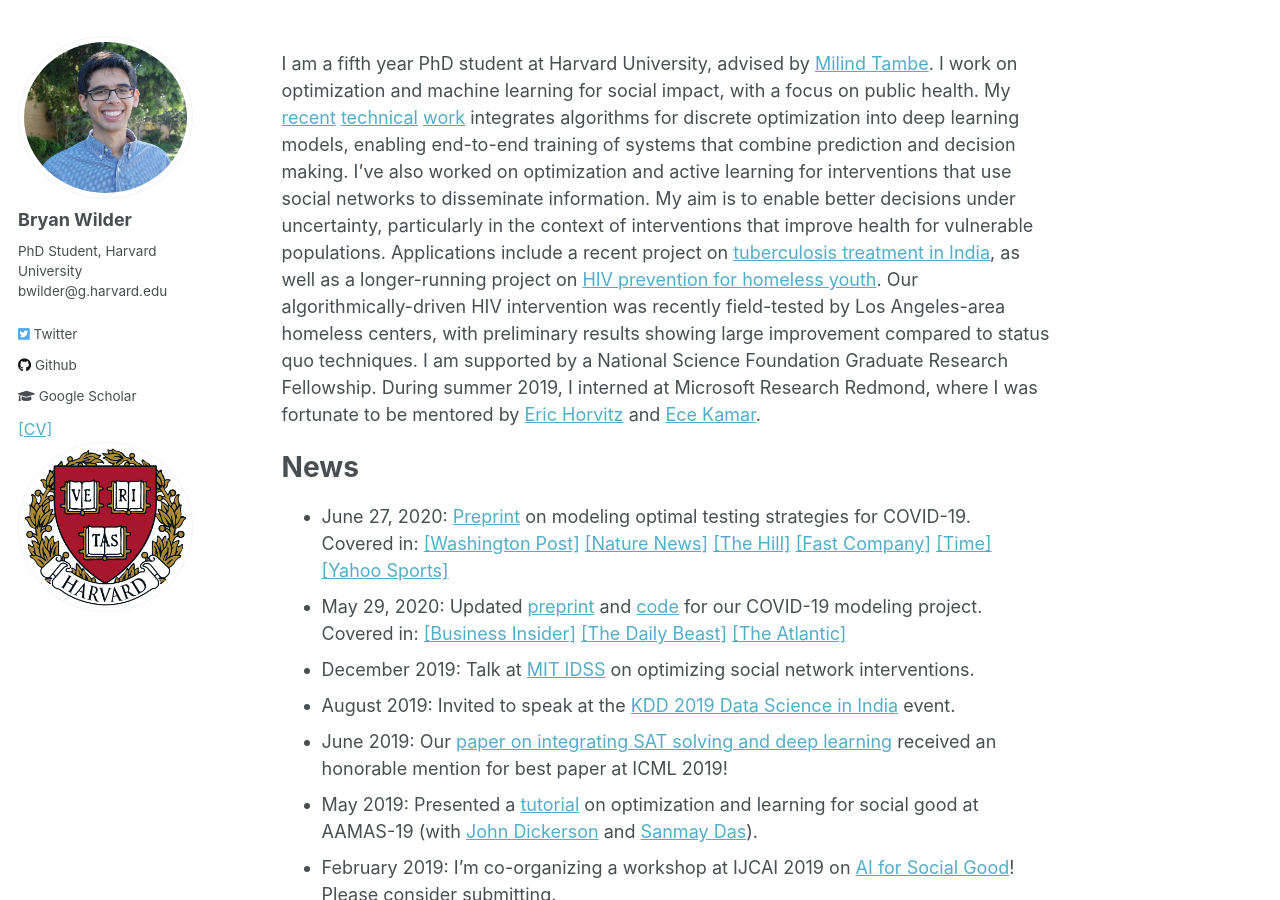
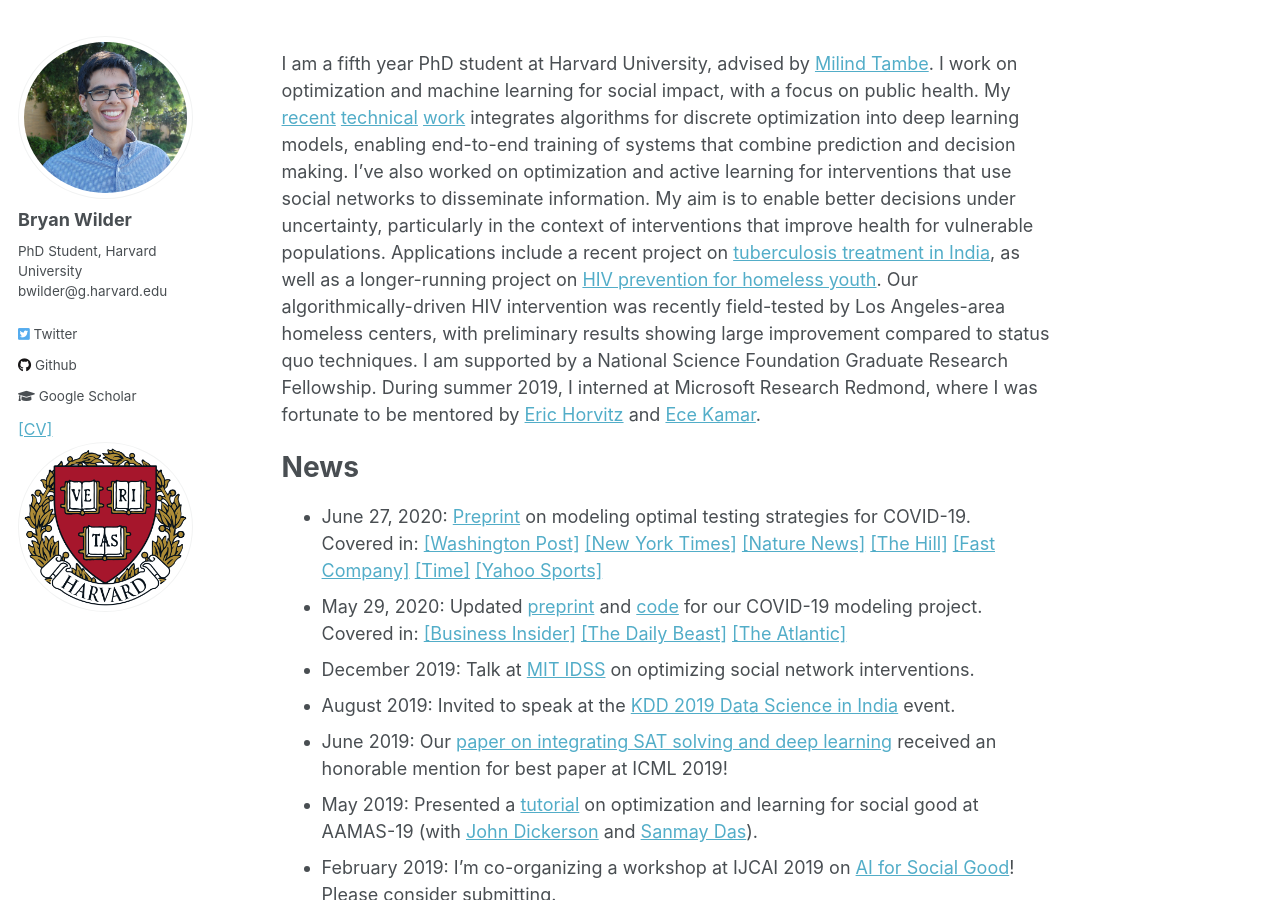
Before and after one commit to bryanwilder/bryanwilder.github.io, a Jekyll site: the page built from _pages/about.md, in a window 1280 px wide and 900 px high. Built offline with Jekyll 4.4.1, drawn with Linux system fonts in a browser that asks for light colours.

Commit message:
Update about.md

```diff
--- a/_pages/about.md
+++ b/_pages/about.md
@@ -11,7 +11,7 @@
 
 # News
 *   June 27, 2020: [Preprint](https://www.medrxiv.org/content/10.1101/2020.06.22.20136309v2) on modeling optimal testing strategies for COVID-19.
-Covered in: [[Washington Post]](https://www.washingtonpost.com/health/long-delays-in-getting-test-results-hobble-coronavirus-response/2020/07/12/d32f7fa8-c1fe-11ea-b4f6-cb39cd8940fb_story.html) [[Nature News]](https://www.nature.com/articles/d41586-020-00502-w) [[The Hill]](https://thehill.com/changing-america/well-being/506193-test-frequency-more-important-than-sensitivity-for-coronavirus) [[Fast Company]](https://www.fastcompany.com/90522589/this-covid-19-super-antibody-test-could-provide-new-insights-into-immunity) [[Time]](https://time.com/5873444/radically-rethink-covid-19-testing-approach/) [[Yahoo Sports]](https://sports.yahoo.com/sports-amid-coronavirus-are-league-testing-protocols-impacting-the-u-ss-pandemic-fight-145213814.html)
+Covered in: [[Washington Post]](https://www.washingtonpost.com/health/long-delays-in-getting-test-results-hobble-coronavirus-response/2020/07/12/d32f7fa8-c1fe-11ea-b4f6-cb39cd8940fb_story.html) [[New York Times]](https://www.nytimes.com/2020/08/06/health/rapid-Covid-tests.html) [[Nature News]](https://www.nature.com/articles/d41586-020-00502-w) [[The Hill]](https://thehill.com/changing-america/well-being/506193-test-frequency-more-important-than-sensitivity-for-coronavirus) [[Fast Company]](https://www.fastcompany.com/90522589/this-covid-19-super-antibody-test-could-provide-new-insights-into-immunity) [[Time]](https://time.com/5873444/radically-rethink-covid-19-testing-approach/) [[Yahoo Sports]](https://sports.yahoo.com/sports-amid-coronavirus-are-league-testing-protocols-impacting-the-u-ss-pandemic-fight-145213814.html)
 *   May 29, 2020: Updated [preprint](https://papers.ssrn.com/sol3/papers.cfm?abstract_id=3564800) and [code](https://github.com/bwilder0/covid_abm_release) for our COVID-19 modeling project.
 Covered in: [[Business Insider]](https://www.businessinsider.fr/us/scientists-strategy-prevent-second-wave-coronavirus-more-lockdowns-2020-5) [[The Daily Beast]](https://www.thedailybeast.com/ending-coronavirus-lockdowns-in-mississippi-georgia-and-florida-could-doom-thousands) [[The Atlantic]](https://www.theatlantic.com/health/archive/2020/04/why-georgia-reopening-coronavirus-pandemic/610882/)
 *   December 2019: Talk at [MIT IDSS](https://idss.mit.edu/) on optimizing social network interventions.
```
